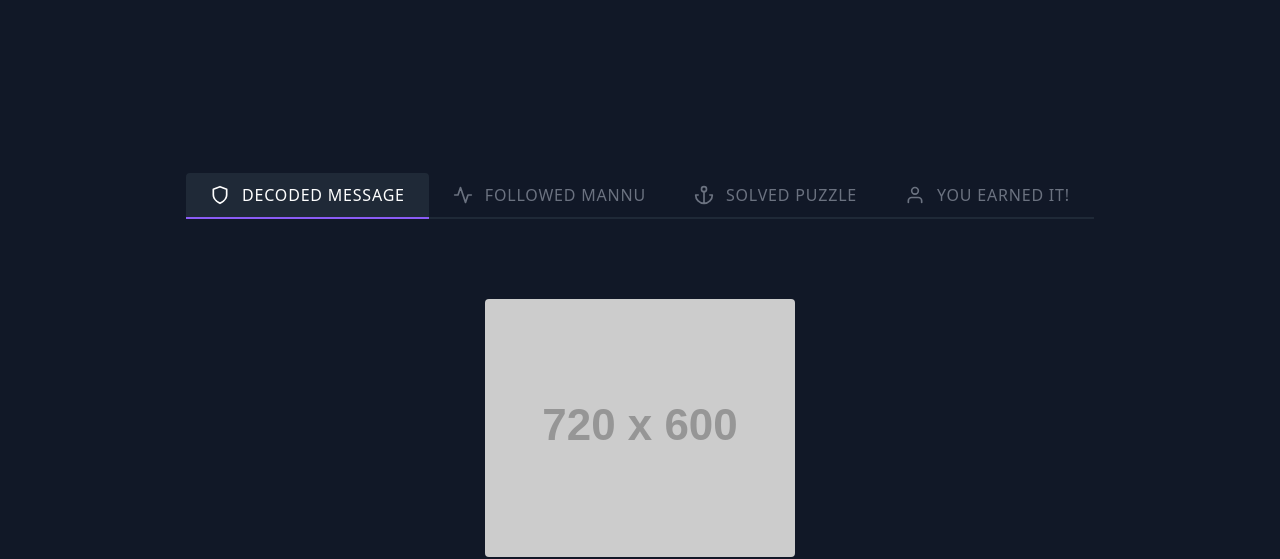
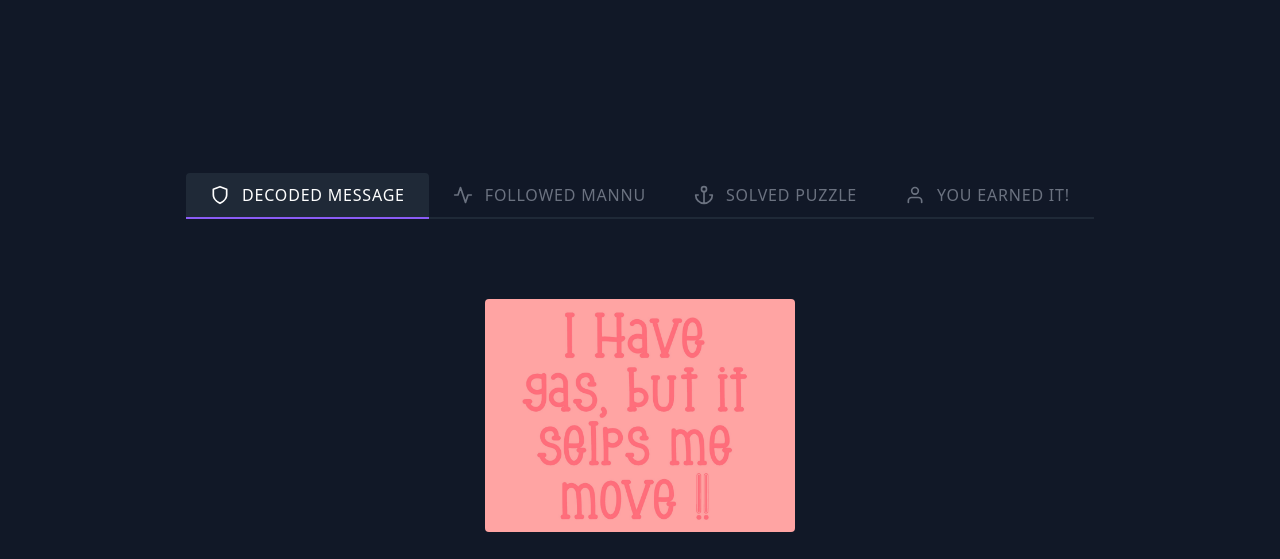
Before and after one commit to parzuko/hbd-lol, a plain HTML site: page Appriciation.html in a window 1280 px wide. Shown: the part 261-820 px from the top of the page. Drawn offline with nearby package versions, Linux system fonts and the light colour scheme; placeholder pictures from the web are drawn by us.

Commit message:
Added Clue

```diff
--- a/Appriciation.html
+++ b/Appriciation.html
@@ -103,7 +103,7 @@
                 </a>
             </div>
             <img class="xl:w-1/4 lg:w-1/3 md:w-1/2 w-2/3 block mx-auto mb-10 object-cover object-center rounded"
-                alt="hero" src="https://dummyimage.com/720x600">
+                alt="hero" src="HINT.jpg">
             <div class="flex flex-col text-center w-full">
                 <h1 class="text-xl font-medium title-font mb-4 text-white">Final Clue to Gifts </h1>
                 <p class="lg:w-2/3 mx-auto leading-relaxed text-base">Congratulations.You have succesfully completed the
```
Also changed, not shown: HINT.jpg (added).
